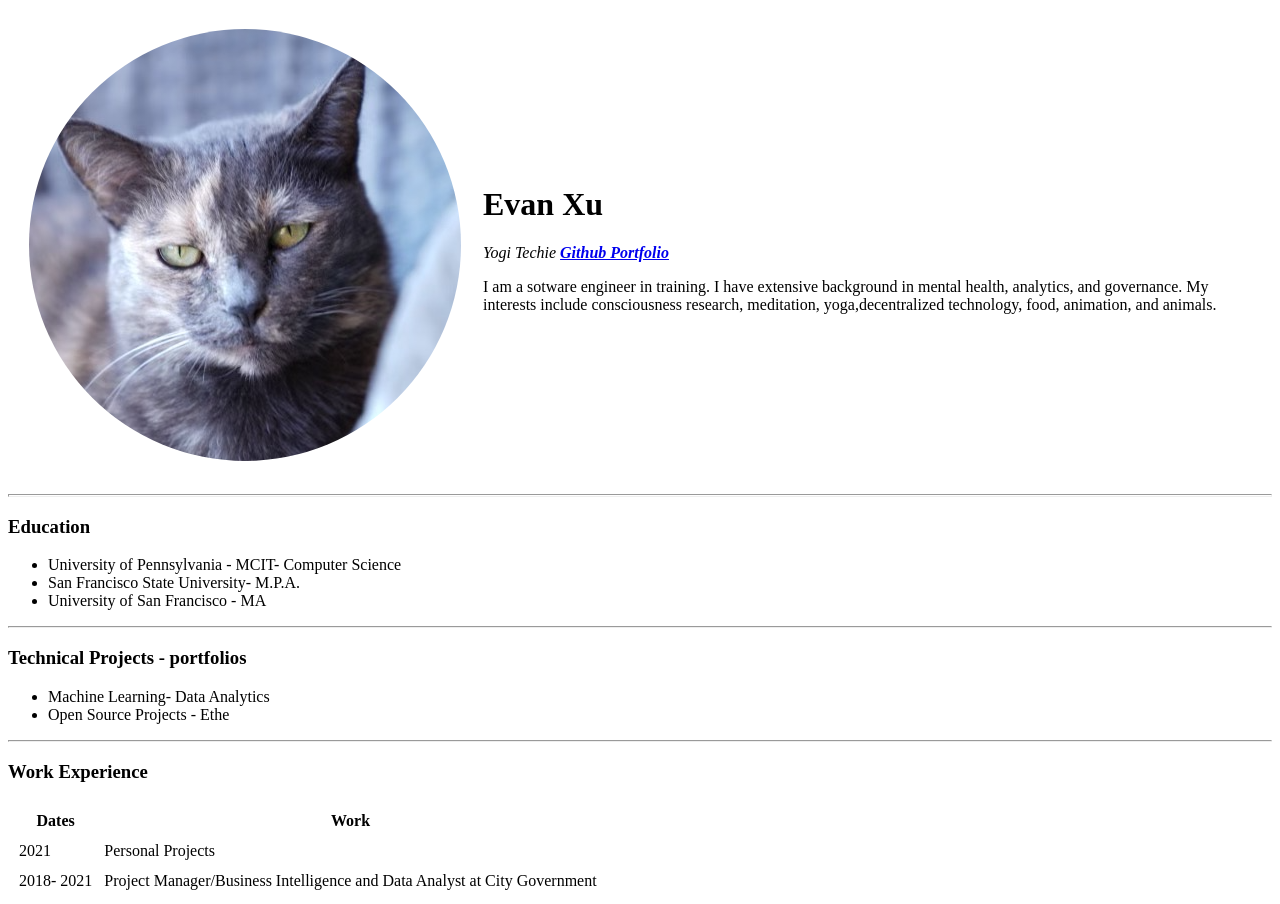
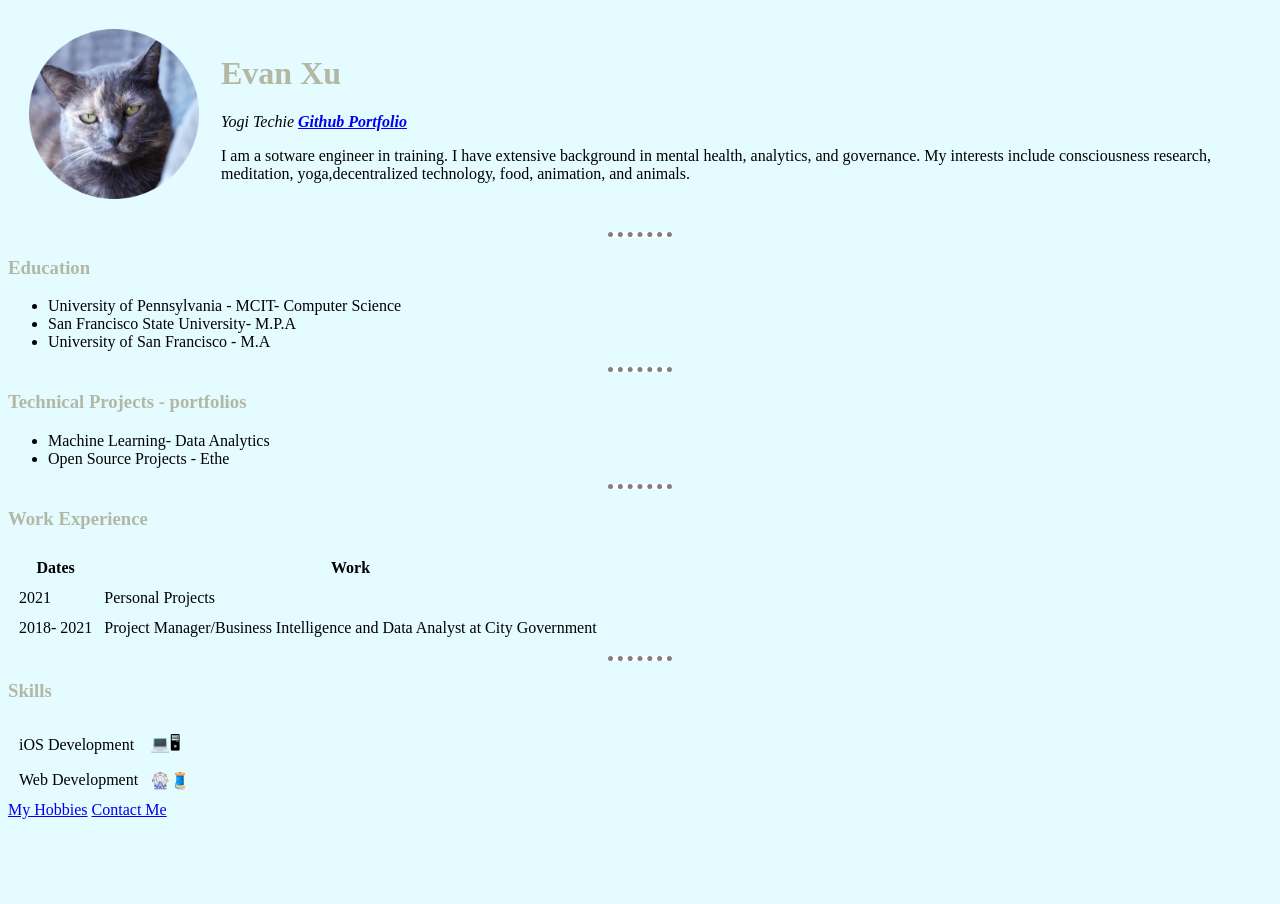
Before and after one commit to evanxuw/myappssample, a plain HTML site: page index.html in a window 1280 px wide. Shown: the top 904 px of the page. After the commit the page ends 827 px from the top, so only its background shows below. Drawn offline with Linux system fonts and the light colour scheme.

Commit message:
external css updates

```diff
--- /dev/null
+++ b/css/styles.css
@@ -0,0 +1,31 @@
+/*tag selectors */
+
+body {
+  background-color: #E4FBFF;
+}
+
+hr{
+  background-color: white;
+  border-style: dotted none none;
+  border-color: grey;
+  border-width: 5px;
+  width: 5%;
+}
+img{
+  height: 170px;
+}
+
+h1{
+  color: #b2b8a3;
+}
+
+h3{
+  color: #b2b8a3;
+}
+
+/*Class Selectors*/
+.title{
+  height:100000000px;
+}
+
+/**ID Selectors*/
--- a/index.html
+++ b/index.html
@@ -4,6 +4,7 @@
 <head>
   <meta charset="utf-8">
   <title>Evan's Personal Site</title>
+  <link rel="stylesheet" href="css/styles.css">
 </head>
 
 <body>
@@ -11,7 +12,7 @@
     <tr>
       <td><img src="images/cropped_hermes.png" alt="Evan Xu's Software Engineer Cat- Hermes"></td>
       <td><h1>Evan Xu</h1>
-      <p><em>Yogi Techie  <strong><a href="https://github.com/evanxuw">Github Portfolio </a></strong></em></p>
+      <p><em>Yogi Techie  <strong><a href="https://github.com/evanxuw" class = "title">Github Portfolio </a></strong></em></p>
       <p>I am a sotware engineer in training. I have extensive background in mental health, analytics, and governance. My interests include consciousness research, meditation, yoga,decentralized technology,
       food, animation, and animals.</p></td>
     </tr>
@@ -21,8 +22,8 @@
   <h3>Education</h3>
   <ul>
     <li>University of Pennsylvania - MCIT- Computer Science </li>
-    <li>San Francisco State University- M.P.A.</li>
-    <li>University of San Francisco - MA</li>
+    <li>San Francisco State University- M.P.A</li>
+    <li>University of San Francisco - M.A</li>
   </ul>
   <hr>
   <h3>Technical Projects - portfolios </h3>
```
Also changed, not shown: contactme.html (+1 -0 lines), hobbies.html (+1 -0 lines).
